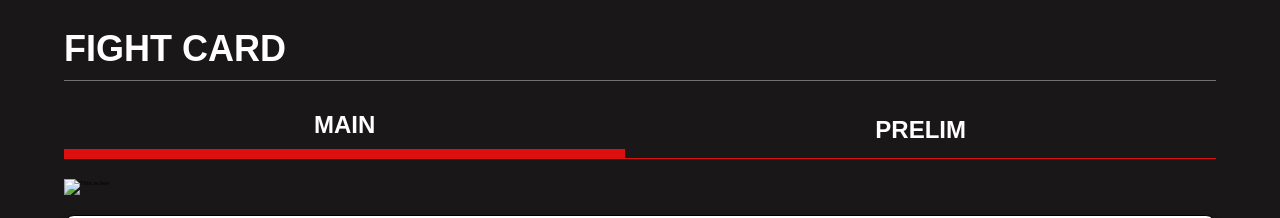
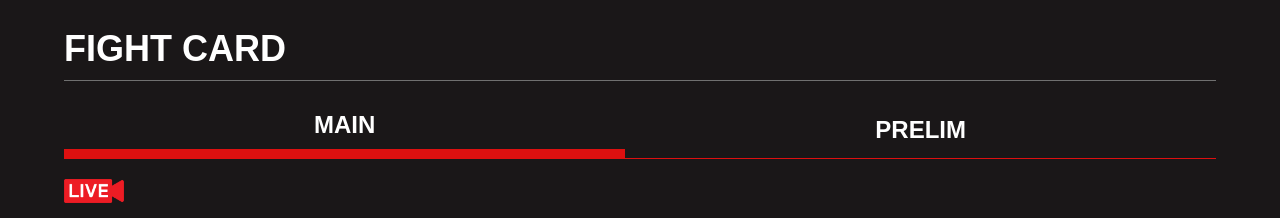
Before and after one commit to YourDevVince/ufc-mobile-module, a plain HTML site: page fight-card.html in a window 1280 px wide. Shown: the part 72-290 px from the top of the page. Drawn offline with Linux system fonts and the light colour scheme; the site is published under a folder, as on GitHub Pages, so addresses that start at the root find nothing.

Commit message:
Update fight-card.html

```diff
--- a/fight-card.html
+++ b/fight-card.html
@@ -48,7 +48,7 @@
 
         <!-- LIVE START -->
         <section class="live-indicator">
-            <img src="/img/icons/live.png" alt="This is live">
+            <img src="./img/icons/live.png" alt="This is live">
         </section>
         <!-- LIVE END -->
 
```
